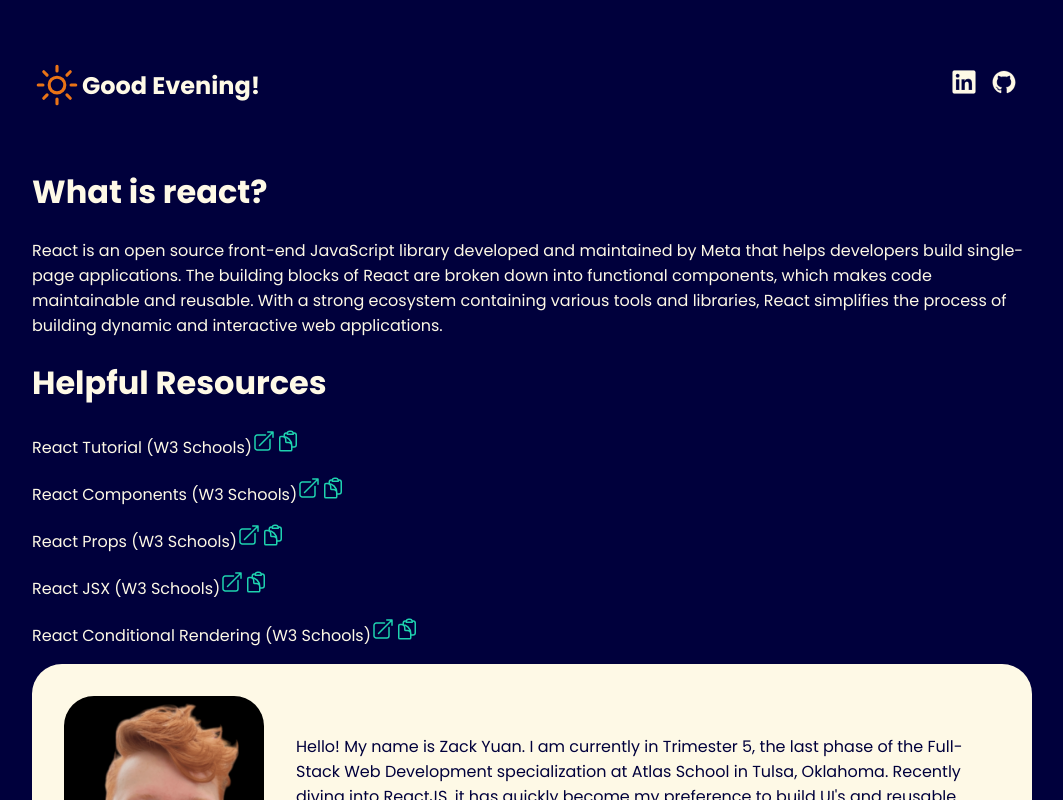
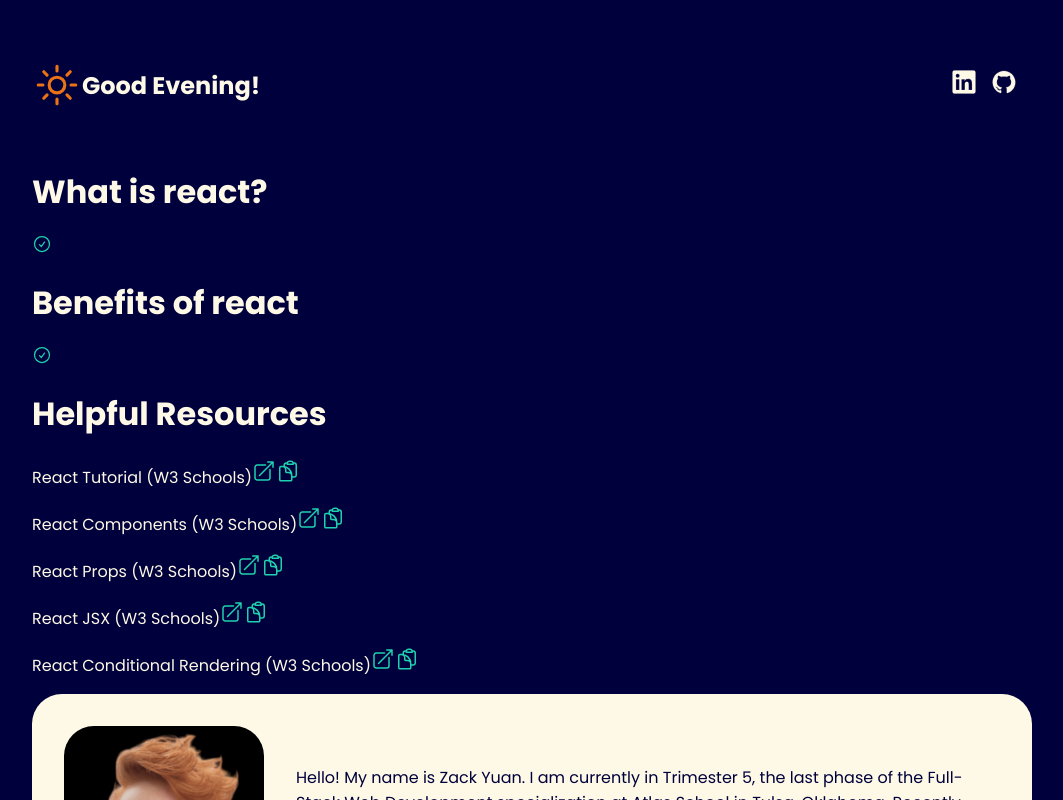
Before and after one commit to zack6yuan/atlas-react-and-jsx, a React (Vite) app: page / in a window 1280 px wide. Shown: the top 800 px of the page, without its empty margins (108-1171 px from the left). Built offline with nearby package versions, Linux system fonts and the light colour scheme.

Commit message:
confused.

```diff
--- a/src/App.jsx
+++ b/src/App.jsx
@@ -9,10 +9,17 @@
   return (
     <div className="app">
         <Header />
-        <Section title="What is react?" >
+        <Section title="What is react?">
             React is an open source front-end JavaScript library developed and maintained by Meta that helps developers build single-page applications.
             The building blocks of React are broken down into functional components, which makes code maintainable and reusable.
             With a strong ecosystem containing various tools and libraries, React simplifies the process of building dynamic and interactive web applications.
+        </Section>
+        <Section title="Benefits of react">
+            Component-based architecture that makes components maintainable and scaleable
+            Declarative syntax that makes code easier to understand
+            Efficient rendering to the DOM (Document Object Model)
+            Simplifies implementing dynamic content and interactive UI elements
+            Strong ecosystem of tools and libraries to pair with the core functionality of React
         </Section>
         <HelpfulResource title="Helpful Resources" />
         <AboutMe>
--- a/src/components/Section.jsx
+++ b/src/components/Section.jsx
@@ -1,8 +1,12 @@
+import React from "react";
+
 function Section({ title, children }) {
     return (
         <div className="about-section">
             <h1>{ title }</h1>
-            { children }
+            <ul>
+                <li></li>
+            </ul>
         </div>
     );
 }
```
